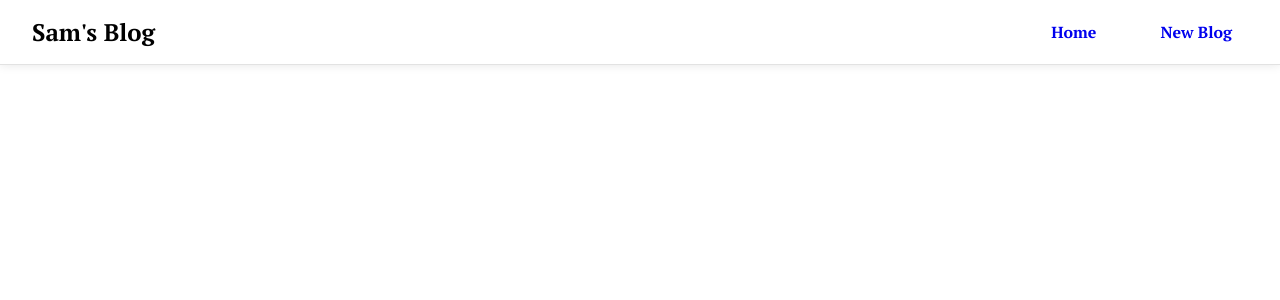
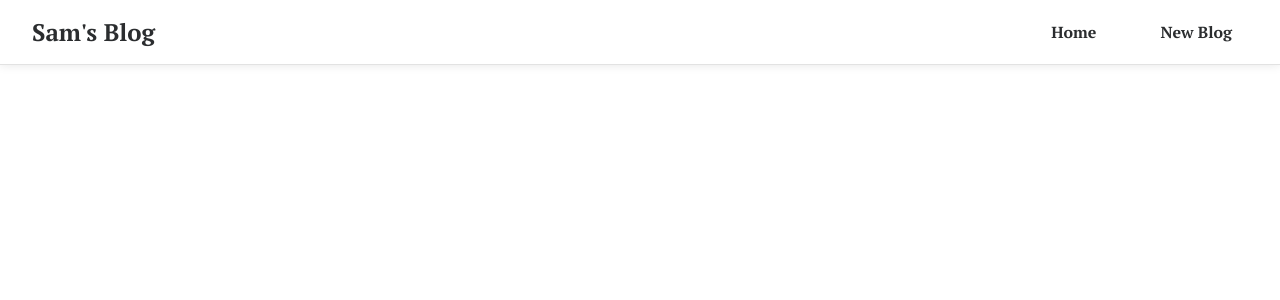
Before and after one commit to samuelandersoncodes/sam-blog, a React (Create React App) app: page / in a window 1280 px wide. Shown: the top 300 px of the page. Built offline with nearby package versions, Linux system fonts and the light colour scheme.

Commit message:
refactor(style): Correct base color

```diff
--- a/src/index.css
+++ b/src/index.css
@@ -4,7 +4,7 @@
 * {
   margin: 0;
   font-family: PT Serif, serif;
-  color: 2b2d2f;
+  color: #2b2d2f;
 }
 
 /* navbar styles */
```
